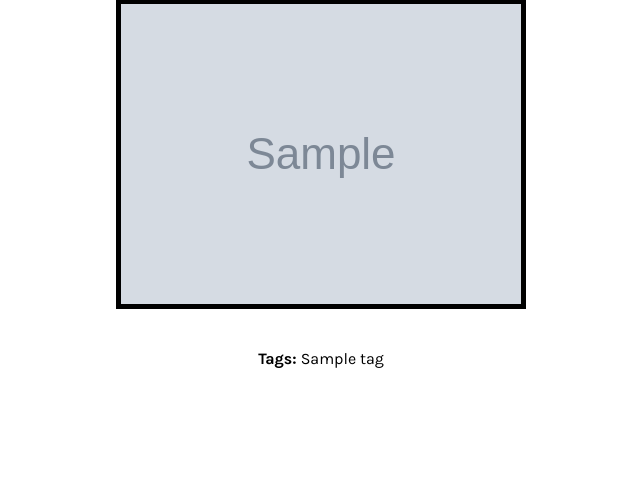
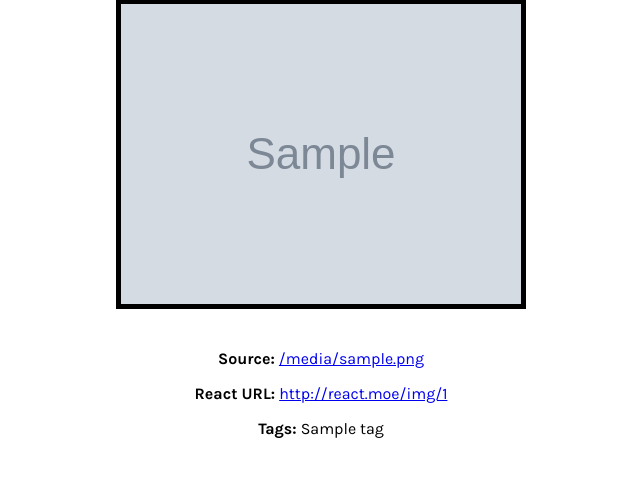
Before and after one commit to LucRSV/react-moe, a Flask app: page /1 in a window 1280 px wide. Shown: the part 139-616 px from the top of the page, without its empty margins (319-959 px from the left). Run offline with Flask 2, Linux system fonts and the light colour scheme; grey boxes marked "Sample" are stand-in pictures; a database or web service that is not in the repository returns one stand-in record (values such as "Sample title").

Commit message:
fixed some bugs

```diff
--- a/run.py
+++ b/run.py
@@ -29,8 +29,10 @@ def main():
 	tags_raw = getTopTags()
 	tags = {}
 	for tag in tags_raw:
-		tags[tag] = {"tag":tag, "img":getImgR(tag)["url"]}
-
+		try:
+			tags[tag] = {"tag":tag, "img":getImgR(tag, False, False)["url"]}
+		except:
+			pass
 	return render_template('main.html', tags=tags)
 
 @application.route("/add_image", methods=["POST", "GET"])
@@ -89,7 +91,7 @@ def rimg(tag):
 		newTag = tag.split("_")
 		tag = " ".join(newTag).lower()
 
-	img = getImgR(tag)
+	img = getImgR(tag, False, True)
 	if img == "No image found for tag %s" % (tag):
 		return render_template('img.html', err=img)
 	else:
--- a/static/scripts/dbtools.py
+++ b/static/scripts/dbtools.py
@@ -81,16 +81,34 @@ def getImg(imgId):
 		fields["title"] = i["title"]
 	return fields
 
-def getImgR(tag, nsfw=False):
-	qCount = db.images.find({'tags':tag}).count()
+def getImgR(tag, nsfw=False, animated=True):
+	search_fields = {}
+
+	search_fields["tags"] = tag
+	if nsfw == True:
+		search_fields["nsfw"] = True
+	elif nsfw == False:
+		search_fields["nsfw"] = False
+
+	if animated == False:
+		search_fields["animated"] = False
+
+	qCount = db.images.find(search_fields).count()
+
 	try:
-		rImg = db.images.find({'tags':tag, "nsfw":nsfw})[random.randint(0, qCount-1)]
+		if animated == True:
+			rImg = db.images.find({'tags':tag, "nsfw":nsfw})[random.randint(0, qCount-1)]
+
+		elif animated == False:
+			rImg = db.images.find({'tags':tag, "nsfw":nsfw, "animated":animated})[random.randint(0, qCount-1)]
+
 		fields = {}
 		fields["url"] = rImg["url"]
 		fields["tags"] = rImg["tags"]
 		fields["title"] = rImg["title"]
 		fields["imgId"] = rImg["imgId"]
 		return fields
+
 	except:
 		return "No image found for tag %s" % (tag)
 
--- a/static/styles.css
+++ b/static/styles.css
@@ -146,7 +146,8 @@ h1, h2, h3, h4{
 
 .img-container .buffer .inner img {
 	position: absolute;
-	width: 100%;
+	min-width: 100%;
+	min-height: 100%;
 	top: 0;
 	right: 0;
 	bottom: 0;
@@ -190,6 +191,14 @@ h1, h2, h3, h4{
 
 .g-recaptcha {
 	margin-top: 15px;
+}
+
+.source {
+	text-align: center;
+}
+
+.d-url {
+	text-align: center;
 }
 
 /* mobile styling */
--- a/templates/img.html
+++ b/templates/img.html
@@ -11,6 +11,8 @@
 {% endif %}
 {% if img %}
 <img id="image" src="{{ img }}" />
+<p class="source"><b>Source:&nbsp;</b><a href="{{ img }}">{{ img }}</a></p>
+<p class="d-url"><b>React URL:&nbsp;</b><a href="http://react.moe/img/{{ imgId }}">http://react.moe/img/{{ imgId }}</a></p>
 <p class="tags"><b>Tags:&nbsp;</b>{% for tag in tags %}{{ tag }}{% if not loop.last %},&nbsp;{% endif %}{% endfor %}</p>
 {% endif %}
 {% if err %}
```
